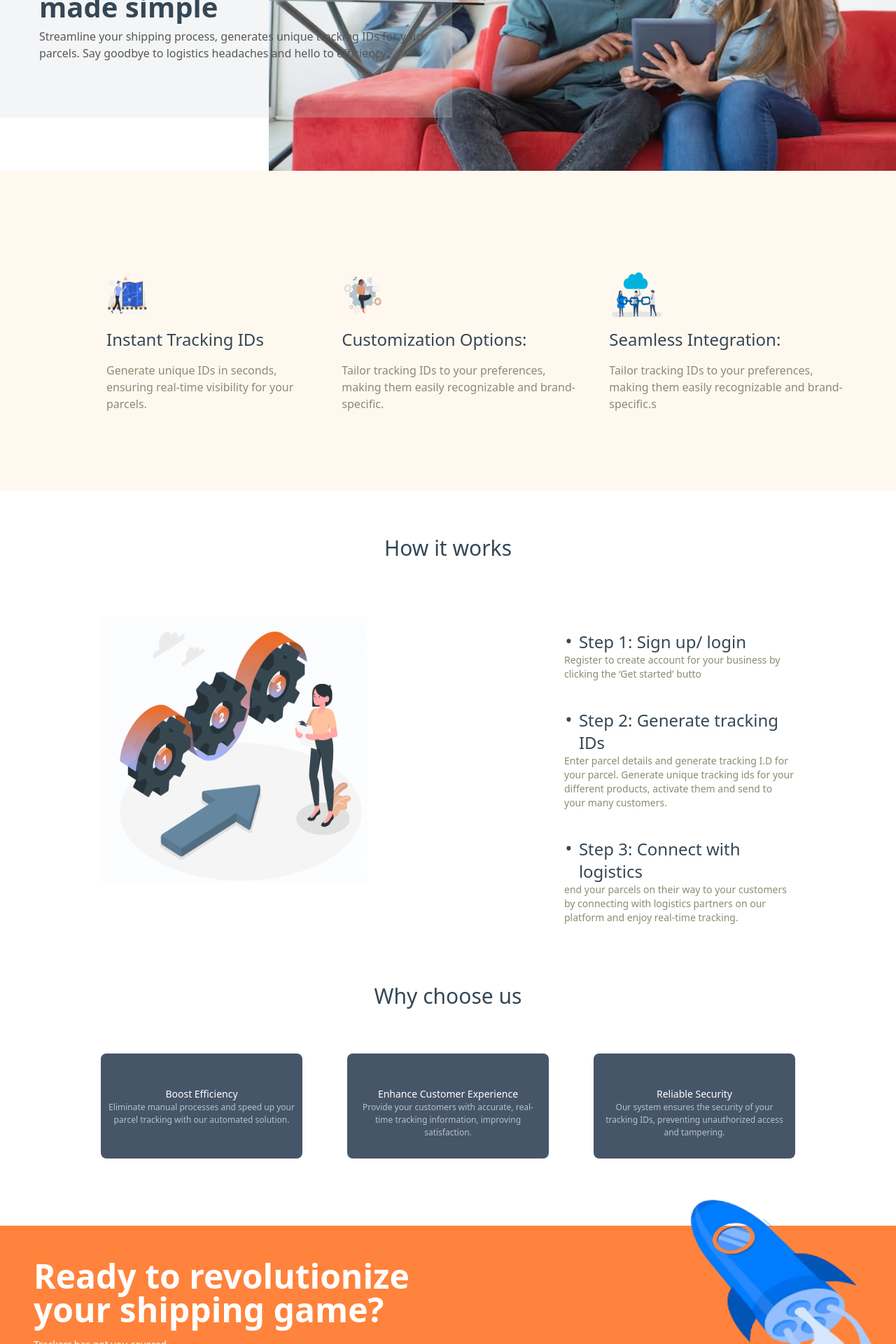
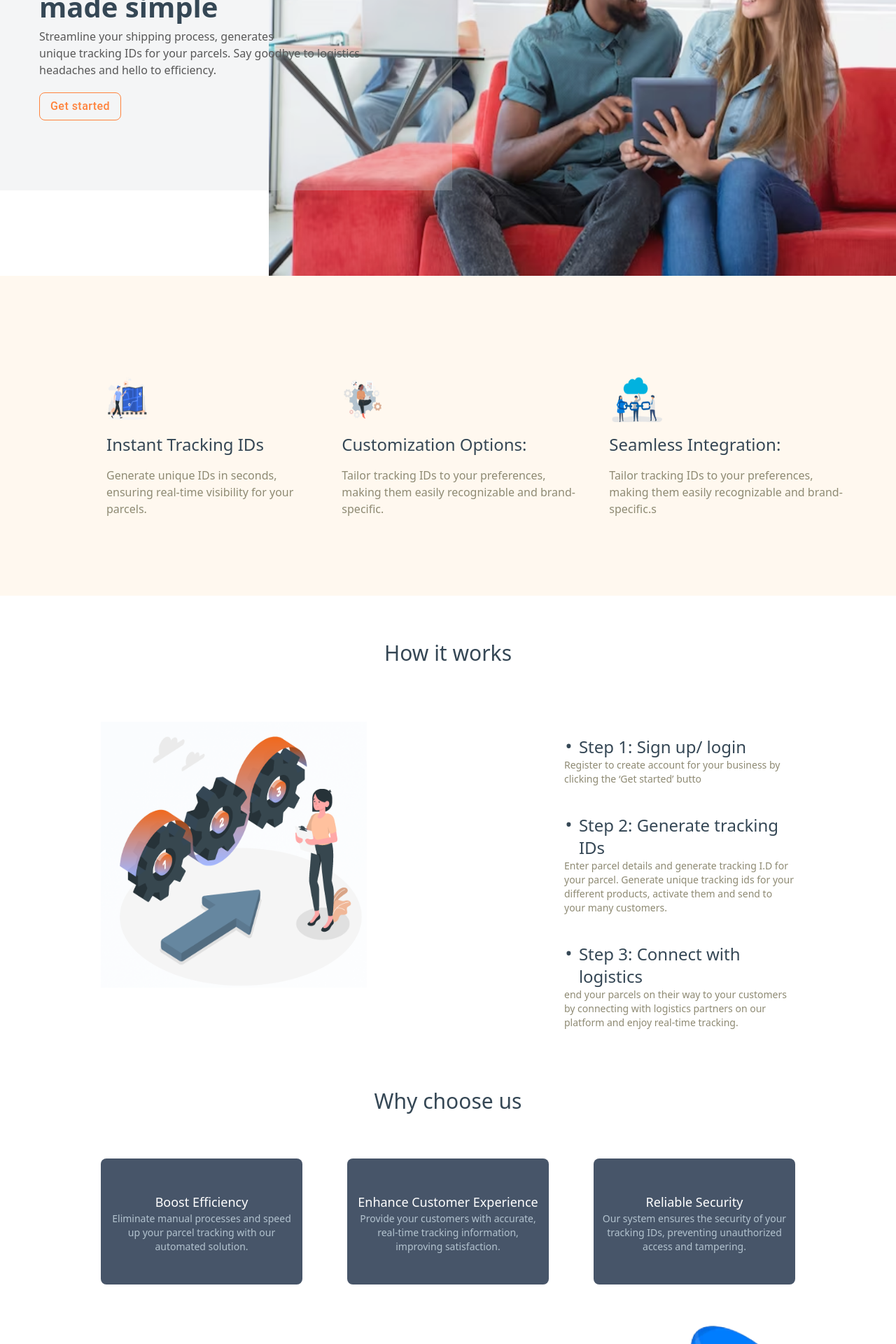
Before and after one commit to Amadu9933/Tracker-web-static, a React (Vite) app in the folder web-static/: page /Ship in a window 1280 px wide. Shown: the part 320-2240 px from the top of the page at 70% size. Built offline with nearby package versions, Linux system fonts and the light colour scheme.

Commit message:
zooming problem solved

```diff
--- a/web-static/src/components/common/hero/Hero.tsx
+++ b/web-static/src/components/common/hero/Hero.tsx
@@ -3,11 +3,11 @@ import './Hero.css';
 const Hero: React.FC = () => {
   return (
     <div className="hero pt-10 md:pt-40 pb-28 ">
-      <h1 className="text-white font-bold text-5xl md:text-7xl text-center md:text-center mx-6 md:mx-72">
-        Track your parcel today!
+      <h1 className="text-white font-bold text-5xl md:font-extrabold md:text-8xl text-center md:text-center mx-6 md:mx-72">
+        Track your <br />parcel today!
       </h1>
       <h4 className="text-white text-sm md:text-lg text-center md:text-center mt-6  md:mt-9 mx-10 px-0 md:mx-80">
-        Get real-time location of your parcel from the comfort of your home with
+        Get real-time location of your parcel from the comfort <br /> of your home with
         trackerr.
       </h4>
     </div>
--- a/web-static/src/components/pages/BusinessOwnerPages/LandingPage/Hero/Hero.tsx
+++ b/web-static/src/components/pages/BusinessOwnerPages/LandingPage/Hero/Hero.tsx
@@ -7,11 +7,11 @@ import TopContainer from './TopContainer';
 
 const BusinessOwnerLandingPage: React.FC = () => {
   return (
-    <div className="px-0 mx-0">
+    <div className="px-0 mx-0 h-[808px]">
       <ScopedCssBaseline />
       <Container maxWidth="xl" sx={{ padding: '0 !important' }}>
         <div
-          className="relative sm:h-[50vh] md:h-[60vh] lg:h-[500px] bg-no-repeat bg-right text-white text-center p-5 sm:p-3 md:p-4 lg:p-5"
+          className="relative sm:h-[50vh] md:h-[60vh] lg:h-[650px] bg-no-repeat bg-right text-white text-center p-5 sm:p-3 md:p-4 lg:p-5"
           style={{
             backgroundImage: `url(${BownerBaground})`,
             backgroundSize: '70% 100%',
--- a/web-static/src/components/pages/BusinessOwnerPages/LandingPage/Hero/TopContainer.tsx
+++ b/web-static/src/components/pages/BusinessOwnerPages/LandingPage/Hero/TopContainer.tsx
@@ -1,4 +1,28 @@
+import Button from '@mui/material/Button';
+
 const TopContainer: React.FC = () => {
+  const buttonStyles = {
+    backgroundColor: 'primary',
+    color: '#FF833C',
+    borderColor: '#FF833C',
+    borderRadius: '8px',
+    font: "16px",
+    '&:focus': {
+      borderColor: '#FF833C',
+      backgroundColor: '#FF833C',
+      color: 'white',
+    },
+    '&:hover': {
+      backgroundColor: '#FF833C',
+      color: 'white',
+      borderColor: '#FF833C',
+    },
+    fontSize: '16px',
+    fontWeight: 'medium',
+    textTransform: 'none',
+
+    marginLeft: { xs: '0', md: '0' },
+  };
   return (
     <div className="absolute w-[50.5%]  ">
       <div className="relative  mt-24 ">
@@ -7,12 +31,19 @@ const TopContainer: React.FC = () => {
           <p className="font-bold text-[2.5rem]  text-secondary">
             Effortless parcel shipping made simple
           </p>
-          <p className="text-small font-normal text-[#585858]">
-            Streamline your shipping process, generates unique tracking IDs for
-            your parcels. Say goodbye to logistics headaches and hello to
+          <p className="text-base font-normal text-[#585858]">
+            Streamline your shipping process, generates <br /> unique tracking IDs for
+            your parcels. Say goodbye to logistics <br /> headaches and hello to
             efficiency.
           </p>
+
+          <div className='my-5'>
+            <Button variant="outlined" sx={buttonStyles}>
+              Get started
+            </Button>
+          </div>
         </div>
+
       </div>
     </div>
   );
--- a/web-static/src/components/pages/BusinessOwnerPages/LandingPage/HowItWorks/HowItWorks.tsx
+++ b/web-static/src/components/pages/BusinessOwnerPages/LandingPage/HowItWorks/HowItWorks.tsx
@@ -1,7 +1,7 @@
 import { howItWorks } from '../guideSection/assets/index';
 const LandingPage: React.FC = () => {
   return (
-    <div className="">
+    <div className=" ">
       <h1 className="text-3xl  text-secondary mt-16">How it works</h1>
 
       <div className="flex justify-between mt-20">
--- a/web-static/src/components/pages/BusinessOwnerPages/LandingPage/LandingPage.tsx
+++ b/web-static/src/components/pages/BusinessOwnerPages/LandingPage/LandingPage.tsx
@@ -10,7 +10,8 @@ import Footer from '@common/footer/Footer';
 const LandingPage: React.FC = () => {
   return (
     <div className="">
-      <Hero />
+      <div className='h-[650px]'>  <Hero /></div>
+
       <Layout />
 
       <div className="px-36 ">
--- a/web-static/src/components/pages/BusinessOwnerPages/LandingPage/WhyChooseUs/WhyChooseUs.tsx
+++ b/web-static/src/components/pages/BusinessOwnerPages/LandingPage/WhyChooseUs/WhyChooseUs.tsx
@@ -1,34 +1,34 @@
 const LandingPage: React.FC = () => {
   return (
     <div className="  w-full inline-block  justify-center items-center">
-      <h1 className="text-3xl  text-secondary my-16 ">Why choose us</h1>
+      <h1 className="text-3xl font-medium text-secondary my-16 ">Why choose us</h1>
 
       <div className=" w-full flex justify-evenly ">
         {/* Boost Efficiency */}
 
-        <div className="bg-slate-600 w-[320px] h-[150px] pt-[48px] pb-[24px] mr-16 px-[10px] rounded-[8px] ">
-          <h1 className="font-medium text-sm text-white">Boost Efficiency</h1>
-          <p className="text-[#B3C3CF] text-[12px]">
+        <div className="bg-slate-600 w-[305px] h-[180px] pt-[48px] pb-[24px] mr-16 px-[10px] rounded-[8px] ">
+          <h1 className="font-medium text-lg text-white">Boost Efficiency</h1>
+          <p className="text-[#B3C3CF] text-sm">
             Eliminate manual processes and speed up your parcel tracking with
             our automated solution.
           </p>
         </div>
 
-        <div className="bg-slate-600 w-[320px] h-[150px] pt-[48px] pb-[24px] mr-16 rounded-[8px] px-[10px]">
-          <h1 className="font-medium  text-sm text-white">
+        <div className="bg-slate-600 w-[305px] h-[180px] pt-[48px] pb-[24px] mr-16 rounded-[8px] px-[10px]">
+          <h1 className="font-medium  text-lg text-white">
             Enhance Customer Experience
           </h1>
-          <p className="text-[#B3C3CF] text-[12px] ">
+          <p className="text-[#B3C3CF] text-sm ">
             Provide your customers with accurate, real-time tracking
             information, improving satisfaction.
           </p>
         </div>
 
-        <div className="bg-slate-600 w-[320px] h-[150px] pt-[48px] pb-[24px] rounded-[8px] px-[10px]">
-          <h1 className="font-medium   text-sm text-white">
+        <div className="bg-slate-600 w-[305px] h-[180px] pt-[48px] pb-[24px] rounded-[8px] px-[10px]">
+          <h1 className="font-medium   text-lg text-white">
             Reliable Security
           </h1>
-          <p className="text-[#B3C3CF]  text-[12px]">
+          <p className="text-[#B3C3CF]  text-sm">
             Our system ensures the security of your tracking IDs, preventing
             unauthorized access and tampering.
           </p>
--- /dev/null
+++ b/web-static/src/components/pages/BusinessOwnerPages/dashboard/DashboardMain.tsx
@@ -0,0 +1,22 @@
+import Overview from "./Overview";
+import ParcelChart from "./Chart";
+import CreateWallet from "./CreateWallet";
+const DashboardMain = () => {
+    return (
+        <div className="w-full">
+            <div className="w-full">
+                <Overview />
+            </div>
+            <div className="flex h-[300px]  justify-between gap-4 mt-12">
+                <div className="flex-1 h-[300px] ">
+                    <ParcelChart />
+                </div>
+                <div className="flex-1 flex">
+                    <CreateWallet />
+                </div>
+            </div>
+        </div>
+    );
+};
+
+export default DashboardMain;
--- a/web-static/src/components/pages/customerPages/CustomerDidYouKnow.tsx
+++ b/web-static/src/components/pages/customerPages/CustomerDidYouKnow.tsx
@@ -40,7 +40,7 @@ const CustomerDidYouKnow: React.FC = () => {
         {/* second item, text container */}
         <div className="md:w-[100%] md:px-[30%] md:mt-9 md:absolute">
           <h1 className="mb-7 font-medium text-2xl ">Did You Know?</h1>
-          <p className="font-normal mb-4 text-base ">
+          <p className="font-inter mb-4 text-base ">
             Trackerr also offers tracking services using tracking I.Ds generated
             using other logistics partners such as DHL, GIG, etc. Just enter
             your parcel i.d and click enter.
```
Also changed, not shown: web-static/src/components/pages/BusinessOwnerPages/LandingPage/YouCanTrustUs/YouCanTrustUs.tsx (+10 -10 lines), web-static/src/components/pages/BusinessOwnerPages/dashboard/Chart.tsx (+43 -28 lines), web-static/src/components/pages/BusinessOwnerPages/dashboard/Dashboard.tsx (+4 -27 lines).
